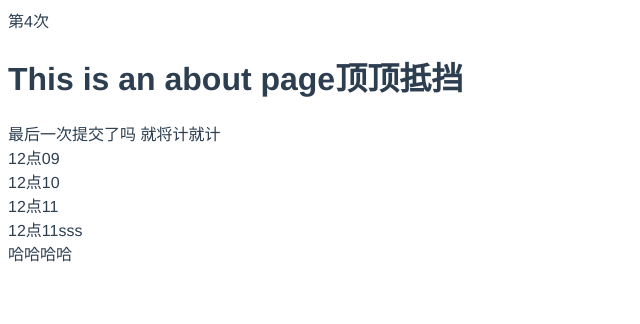
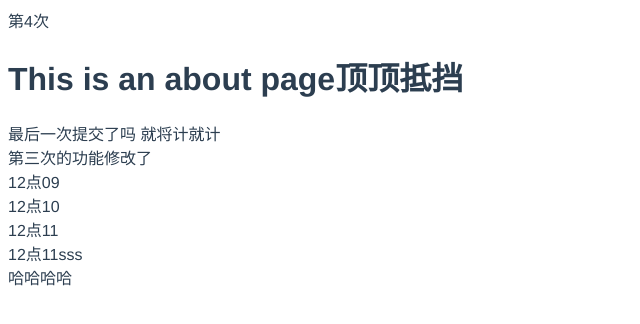
Before and after one commit to yft-code/flow, a Vue app: page /about in a window 1280 px wide. Shown: the top 324 px of the page, without its empty margins (0-640 px from the left). Built offline with nearby package versions, Linux system fonts and the light colour scheme.

Commit message:
第三次功能

```diff
--- a/src/views/AboutView.vue
+++ b/src/views/AboutView.vue
@@ -5,5 +5,8 @@
       最后一次提交了吗
       就将计就计
     </div>
+    <div>
+      第三次的功能修改了
+    </div>
   </div>
 </template>
```
